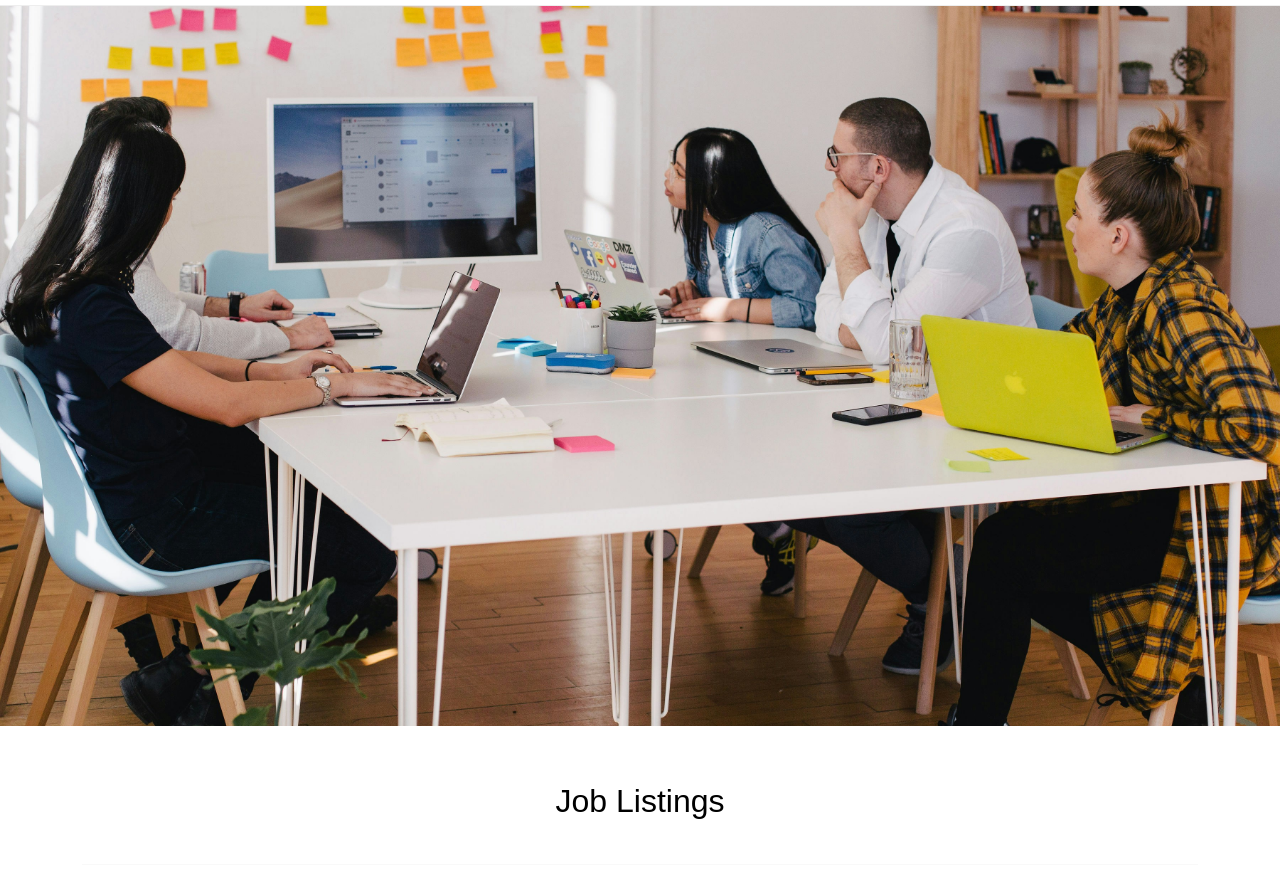
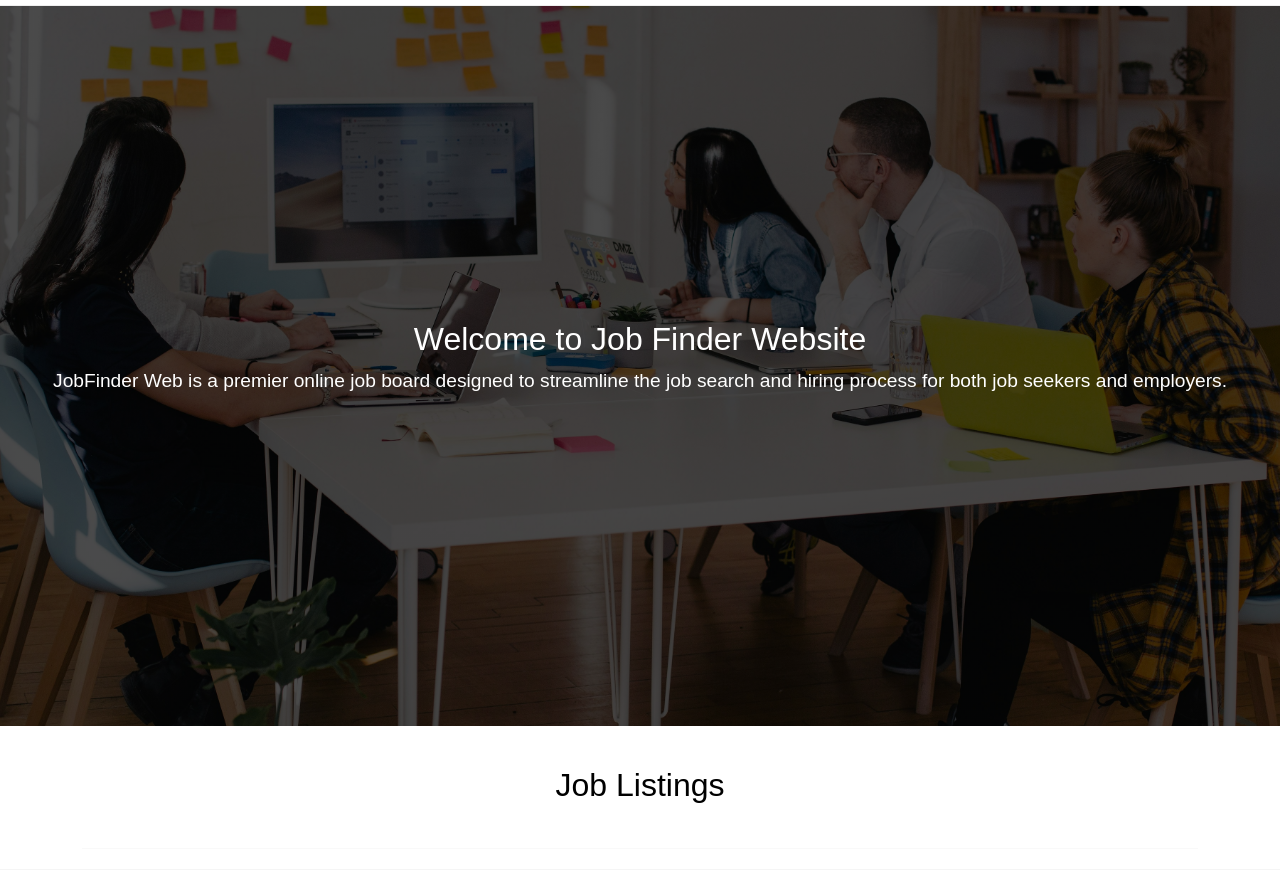
Before and after one commit to Mutai05/Job-Finder-Web, a Python web app: template app/templates/main/index.html in a window 1280 px wide. Shown: the part 107-977 px from the top of the page. Run offline with Jinja, Linux system fonts and the light colour scheme; the template is opened without the code that fills it, so the values that code supplies are empty; some libraries are stand-ins or nearby versions.

Commit message:
Updated home page banner, added background overlay and text

```diff
--- a/app/templates/main/index.html
+++ b/app/templates/main/index.html
@@ -5,24 +5,29 @@
     <meta name="viewport" content="width=device-width, initial-scale=1.0" />
     <title>Job Finder Web - Website and Mobile Application</title>
     {% include 'includes/bootstrap_fa_links.html' %}
-
-    <style>
-      .img-banner {
-        width: 100%;
-        height: 720px;
-        object-fit: cover;
-        margin-bottom: 16px;
-      }
-    </style>
+    <link rel="stylesheet" href="{{ url_for('static', filename='styles/home.css') }}" />
   </head>
   <body>
     {% include 'includes/header.html' %}
 
-    <img
-      class="img-fluid img-banner"
-      src="{{ url_for('static', filename='images/people-working.jpg') }}"
-      alt="People working"
-    />
+    <!-- Image banner -->
+
+    <div class="img-container">
+      <img
+        class="img-fluid img-banner"
+        src="{{ url_for('static', filename='images/people-working.jpg') }}"
+        alt="People working"
+      />
+      <div class="overlay">
+        <div class="overlay-content">
+          <h2>Welcome to Job Finder Website</h2>
+          <p>
+            JobFinder Web is a premier online job board designed to streamline the job search and hiring
+            process for both job seekers and employers.
+          </p>
+        </div>
+      </div>
+    </div>
 
     <!-- Add space after banner -->
     <div style="margin-bottom: 40px"></div>
```
